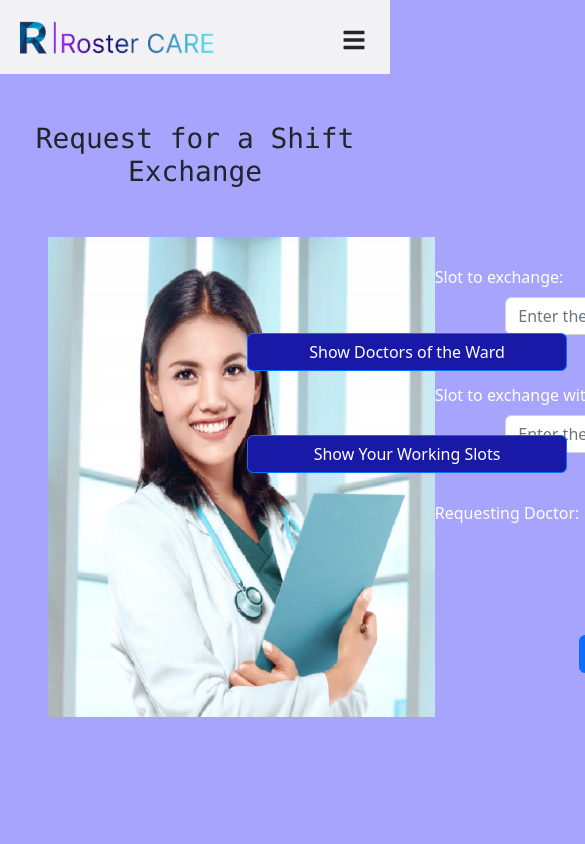
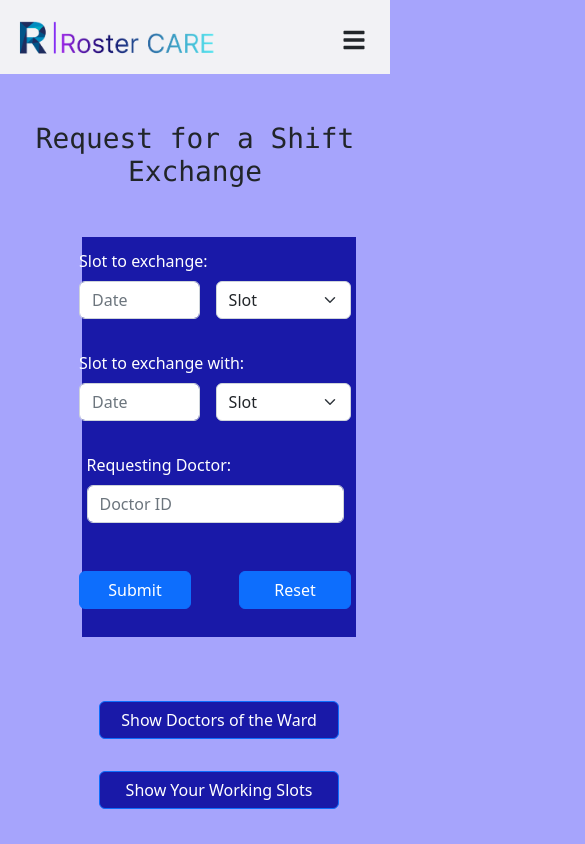
Before and after one commit to Constraint-Based-Roster-Schedule/Roster-Scheduler, a React (Create React App) app: page /shiftRequest in a window 390 px wide. Shown: the top 844 px of the page, 585 px wide, since content can reach past the window. Built offline with nearby package versions, Linux system fonts and the light colour scheme.

Commit message:
make shift request page responsive

```diff
--- a/src/CSS/shiftRequest.css
+++ b/src/CSS/shiftRequest.css
@@ -2,6 +2,7 @@
     margin-top: 3rem;
     display: flex;
     flex-direction: row;
+    align-self: center;
     margin-left: 3rem;
 }
 
@@ -9,9 +10,14 @@
     display: flex;
     flex-direction: row;
     margin-right: 5%;
+    margin-left: 10%;
     background-color: rgb(25, 25, 168);
-    height: 30rem;
-    width: 80%;
+    height: 25rem;
+    width: 65%;
+}
+
+form.request-form{
+    margin-right: 3rem;
 }
 
 .doctorList{
@@ -19,10 +25,162 @@
     flex-direction: column;
     width: 40%;
     align-items: center;
-
+    justify-content: center;
 }
 
 .requestHeader{
     text-align: center;
     margin-top: 3rem;
 }
+
+img.shiftRequestPhoto{
+    width:40%;
+
+}
+
+.formLabel{
+
+    color:white;
+}
+
+.formControlDate{
+    margin-right: 1rem;
+    margin-bottom: 1rem;
+}
+
+.formControlId{
+    margin-bottom: 1rem;
+}
+
+.formSelect{
+    margin-bottom: 1rem;
+}
+
+.formGrp{
+    display: flex;
+    flex-direction: column;
+    margin-bottom: 1rem;
+
+}
+
+.inner-formGrp{
+    display: flex;
+    flex-direction: row;
+}
+
+.req-sub-btn{
+    margin-top: 1rem;
+    width: 7rem;
+    margin-right: 3rem;
+}
+
+.req-reset-btn{
+    margin-top: 1rem;
+    width: 7rem;
+}
+
+.show-doctor-list-btn{
+    margin-top:   1rem;
+    background-color: rgb(25, 25, 168);
+    width: 20rem;
+}
+
+.show-shifts-btn{
+    margin-top: 4rem;
+    background-color: rgb(25, 25, 168);
+    width: 20rem;
+}
+
+@media screen and (max-width: 1300px){
+    .show-doctor-list-btn{
+        width: 15rem;
+    }
+
+    .show-shifts-btn{
+        width: 15rem;
+    }
+}
+
+@media screen and (max-width: 1200px){
+    .main-container{
+        flex-direction: column;
+    }
+    .doctorList{
+        width: 100%;
+        justify-content: center;
+    }
+
+    .form-container{
+        width: 80%;
+        margin-left: auto;
+        margin-right: auto;
+        align-self: center;
+
+    }
+
+    .show-doctor-list-btn{
+        margin-top: 4rem;
+    }
+    .show-shifts-btn{
+        margin-top: 2rem;
+    }
+
+    .formGrp{
+
+        align-self: center;
+    }
+
+    .doctorList {
+        width: 80%;
+        align-self: center;
+    }
+}
+
+@media screen and (max-width: 1100px){
+
+    .form-container{
+        width: 80%;
+        margin-left: auto;
+        margin-right: auto;
+        align-self: center;
+    }
+
+    .formGrp{
+        margin-left: 0.5rem;
+    }
+
+
+}
+
+@media screen and (max-width: 992px){
+    .formGrp{
+        margin-left: 3rem;
+    }
+}
+
+@media screen and (max-width: 800px){
+    img.shiftRequestPhoto{
+        display: none;
+    }
+
+    .main-container{
+        align-items: center;
+    }
+
+    .form-container{
+        justify-content: center;
+        align-items: center;
+        margin-right: auto;
+        margin-left: auto;
+    }
+
+    .formGrp{
+        align-self: center;
+        margin-left: 2.5rem;
+    }
+
+    .formGrp-btn{
+        margin-left: 2.5rem;
+    }
+
+}
--- a/src/components/shiftRequest.js
+++ b/src/components/shiftRequest.js
@@ -75,37 +75,44 @@ function ShiftRequest() {
       <h1 className='font-monospace' style={{textAlign:"center", marginTop:"3rem"}}>Request for a Shift Exchange</h1>
       <div className='main-container col-lg-10'>
         <div className='form-container col-lg-2 '>
-          <img src={doctor} alt="image" style={{width:"25rem", marginRight:"0rem",float:"right"}}></img>
-          <Form className= 'd-flex col-lg-7 ' onSubmit={handleSubmit}>
-            <Form.Label style={{color:"white", width:"35rem"}}>Slot to exchange:</Form.Label>
-            <Form.Group className="mb-5 col-lg-10 d-flex flex-row px-0" controlId="Date">
-              <Form.Control type="text" placeholder="Enter the date" value={date} onChange={(e)=>setDate(e.target.value)} style={{marginRight:"1rem"}} required/>
-              <Form.Select id="workingSlot" value={shift} onChange={(e)=>setShift(e.target.value)} required>
-                <option value={"default"}>Working Slot</option>
+          <img className='shiftRequestPhoto col-lg-5' src={doctor} alt="image" ></img>
+          <Form className= 'request-form d-flex col-lg-7 ' onSubmit={handleSubmit}>
+            <Form.Group className="formGrp col-lg-8" controlId="Date">
+              <Form.Label className='formLabel' >Slot to exchange:</Form.Label>
+              <Form.Group className='inner-formGrp'>
+                <Form.Control className='formControlDate' type="text" placeholder="Date" value={date} onChange={(e)=>setDate(e.target.value)}  required/>
+                <Form.Select className='formSelect' id="workingSlot" value={shift} onChange={(e)=>setShift(e.target.value)} required>
+                  <option value={"default"}>Slot</option>
                   <option value={1}>1</option>
                   <option value={2}>2</option>
                   <option value={3}>3</option>
               </Form.Select>
               </Form.Group>
-            <Form.Label style={{color:"white", width:"35rem"}}>Slot to exchange with:</Form.Label>
-            <Form.Group className="mb-5 col-lg-10 d-flex flex-row px-0" controlId="Date">
-              <Form.Control type="text" placeholder="Enter the date" value={datewith} onChange={(e)=>setDatewith(e.target.value)} style={{marginRight:"1rem"}} required/>
-              <Form.Select id="workingSlot" value={shiftwith} onChange={(e)=>setShiftwith(e.target.value)} required>
-                <option value={"default"}>Working Slot</option>
+            </Form.Group>
+
+            <Form.Group className="formGrp  col-lg-8 " controlId="Date">
+              <Form.Label className='formLabel'>Slot to exchange with:</Form.Label>
+              <Form.Group className='inner-formGrp'>
+                <Form.Control className='formControlDate' type="text" placeholder="Date" value={datewith} onChange={(e)=>setDatewith(e.target.value)}  required/>
+                <Form.Select className='formSelect' id="workingSlot" value={shiftwith} onChange={(e)=>setShiftwith(e.target.value)} required>
+                  <option value={"default"}>Slot</option>
                   <option value={1}>1</option>
                   <option value={2}>2</option>
                   <option value={3}>3</option>
                 </Form.Select>
               </Form.Group>
-            <Form.Label style={{color:"white", width:"35rem"}}>Requesting Doctor:</Form.Label>
-            <Form.Group className="mb-5 col-lg-10 d-flex flex-row px-0" controlId="requestingDoctor">
-              <Form.Control type="text" placeholder="Doctor ID" value={docID} onChange={(e)=>setDocID(e.target.value)} required/>
             </Form.Group>
-            <Form.Group className="mb-3 col-lg-10 d-flex flex-row justify-content-center px-0">
-              <Button variant="primary" type="submit" style={{marginTop:"1rem", marginRight:"3rem",width:"7rem"}}>
+
+
+            <Form.Group className="formGrp  col-lg-8" controlId="requestingDoctor">
+              <Form.Label className='formLabel'>Requesting Doctor:</Form.Label>
+              <Form.Control className='formControlId' type="text" placeholder="Doctor ID" value={docID} onChange={(e)=>setDocID(e.target.value)} required/>
+            </Form.Group>
+            <Form.Group className="formGrp-btn mb-3 col-lg-8 d-flex flex-row justify-content-center px-0">
+              <Button className='req-sub-btn' variant="primary" type="submit" >
                 Submit
               </Button>
-              <Button variant="primary" type="button" style={{marginTop:"1rem",width:"7rem"}}>
+              <Button className='req-reset-btn' variant="primary" type="button" onClick={handleReset}>
                 Reset
               </Button>
             </Form.Group>
@@ -113,7 +120,7 @@ function ShiftRequest() {
           </Form>
         </div>
         <div className='doctorList'>
-            <Button variant='primary' onClick={()=>setShowDoctorList(!showDoctorList)} style={{marginTop:"6rem", backgroundColor:"rgb(25, 25, 168)" , width:"20rem"}}>Show Doctors of the Ward</Button>
+            <Button className='show-doctor-list-btn' variant='primary' onClick={()=>setShowDoctorList(!showDoctorList)} >Show Doctors of the Ward</Button>
             {showDoctorList && (
               <Table striped hover>
                 <thead>
@@ -127,7 +134,7 @@ function ShiftRequest() {
                 </tbody>
               </Table>
             )}
-            <Button variant='primary' onClick={()=>setShowShiftList(!showShiftList)} style={{marginTop:"4rem", backgroundColor:"rgb(25, 25, 168)" , width:"20rem"}}>Show Your Working Slots</Button>
+            <Button className='show-shifts-btn' variant='primary' onClick={()=>setShowShiftList(!showShiftList)}>Show Your Working Slots</Button>
             {showShiftList && (
               <Table striped hover>
                 <thead>
```
Lines whose indentation alone changed are shown as unchanged.
